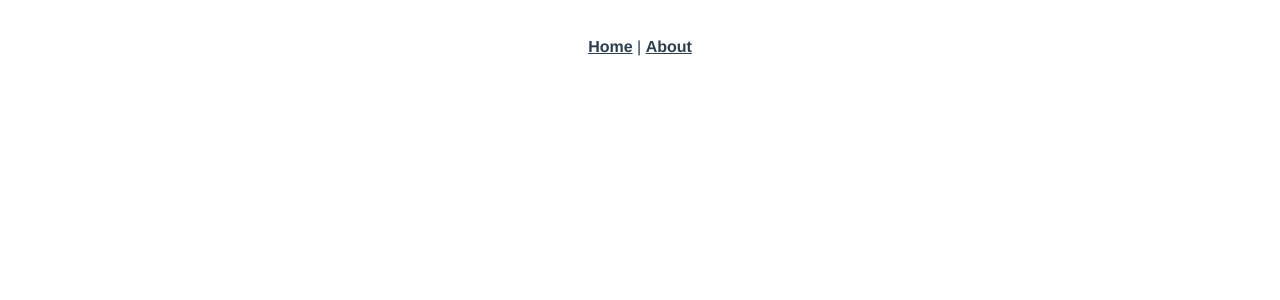
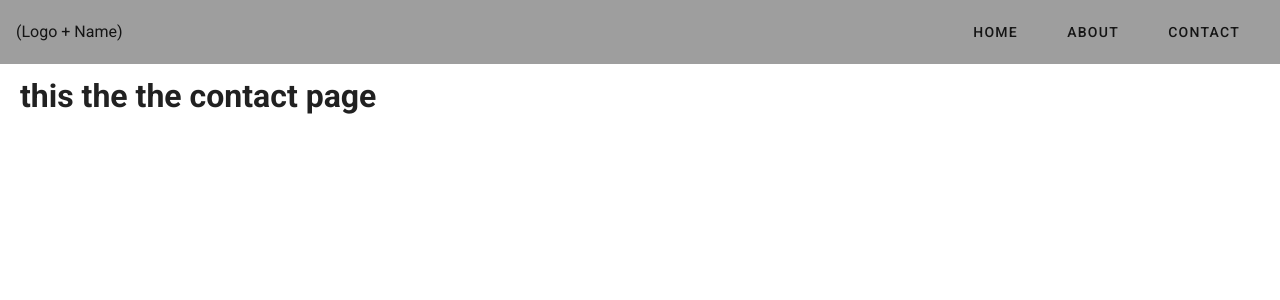
Before and after one commit to francisquinn/ConvinientWinesItalia, a Vue app: page /contact in a window 1280 px wide. Shown: the top 300 px of the page. Built offline with nearby package versions, Linux system fonts and the light colour scheme.

Commit message:
first commit

```diff
--- a/public/index.html
+++ b/public/index.html
@@ -6,6 +6,8 @@
     <meta name="viewport" content="width=device-width,initial-scale=1.0">
     <link rel="icon" href="<%= BASE_URL %>favicon.ico">
     <title><%= htmlWebpackPlugin.options.title %></title>
+    <link rel="stylesheet" href="https://fonts.googleapis.com/css?family=Roboto:100,300,400,500,700,900">
+    <link rel="stylesheet" href="https://cdn.jsdelivr.net/npm/@mdi/font@latest/css/materialdesignicons.min.css">
   </head>
   <body>
     <noscript>
--- a/src/App.vue
+++ b/src/App.vue
@@ -1,32 +1,24 @@
 <template>
-  <div id="app">
-    <div id="nav">
-      <router-link to="/">Home</router-link> |
-      <router-link to="/about">About</router-link>
-    </div>
-    <router-view/>
-  </div>
+  <v-app id="App">
+    <Header></Header>
+    <v-main class="mx-5 my-2">
+      <router-view></router-view>
+    </v-main>
+    <Footer></Footer>
+  </v-app>
 </template>
 
-<style>
-#app {
-  font-family: Avenir, Helvetica, Arial, sans-serif;
-  -webkit-font-smoothing: antialiased;
-  -moz-osx-font-smoothing: grayscale;
-  text-align: center;
-  color: #2c3e50;
-}
+<script>
+import Header from '@/components/Header'
+export default {
+  name: 'App',
 
-#nav {
-  padding: 30px;
-}
+  components: {
+    Header
+  },
 
-#nav a {
-  font-weight: bold;
-  color: #2c3e50;
-}
-
-#nav a.router-link-exact-active {
-  color: #42b983;
-}
-</style>
+  data: () => ({
+    //
+  }),
+};
+</script>
--- /dev/null
+++ b/src/components/Header.vue
@@ -0,0 +1,28 @@
+<template>
+  <nav>
+    <v-app-bar app fixed color="grey" flat>
+        <span>(Logo + Name)</span>
+        <v-spacer></v-spacer>
+      <div class="pa-2" v-for="page in pages" :key="page.text">
+        <router-link id="link" :to="`${page.route}`">
+          <v-btn id="button" text>{{page.text}}</v-btn>
+        </router-link>
+      </div>
+    </v-app-bar>
+  </nav>
+</template>
+
+<script>
+export default {
+  data: () => ({
+    pages: [
+      { text: "Home", route: "/" },
+      { text: "About", route: "/about" },
+      {text: "Contact", route: "/contact"}
+    ]
+  })
+};
+</script>
+
+<style>
+</style>
--- a/src/components/HelloWorld.vue
+++ /dev/null
@@ -1,59 +0,0 @@
-<template>
-  <div class="hello">
-    <h1>{{ msg }}</h1>
-    <p>
-      For a guide and recipes on how to configure / customize this project,<br>
-      check out the
-      <a href="https://cli.vuejs.org" target="_blank" rel="noopener">vue-cli documentation</a>.
-    </p>
-    <h3>Installed CLI Plugins</h3>
-    <ul>
-      <li><a href="https://github.com/vuejs/vue-cli/tree/dev/packages/%40vue/cli-plugin-babel" target="_blank" rel="noopener">babel</a></li>
-      <li><a href="https://github.com/vuejs/vue-cli/tree/dev/packages/%40vue/cli-plugin-router" target="_blank" rel="noopener">router</a></li>
-      <li><a href="https://github.com/vuejs/vue-cli/tree/dev/packages/%40vue/cli-plugin-eslint" target="_blank" rel="noopener">eslint</a></li>
-    </ul>
-    <h3>Essential Links</h3>
-    <ul>
-      <li><a href="https://vuejs.org" target="_blank" rel="noopener">Core Docs</a></li>
-      <li><a href="https://forum.vuejs.org" target="_blank" rel="noopener">Forum</a></li>
-      <li><a href="https://chat.vuejs.org" target="_blank" rel="noopener">Community Chat</a></li>
-      <li><a href="https://twitter.com/vuejs" target="_blank" rel="noopener">Twitter</a></li>
-      <li><a href="https://news.vuejs.org" target="_blank" rel="noopener">News</a></li>
-    </ul>
-    <h3>Ecosystem</h3>
-    <ul>
-      <li><a href="https://router.vuejs.org" target="_blank" rel="noopener">vue-router</a></li>
-      <li><a href="https://vuex.vuejs.org" target="_blank" rel="noopener">vuex</a></li>
-      <li><a href="https://github.com/vuejs/vue-devtools#vue-devtools" target="_blank" rel="noopener">vue-devtools</a></li>
-      <li><a href="https://vue-loader.vuejs.org" target="_blank" rel="noopener">vue-loader</a></li>
-      <li><a href="https://github.com/vuejs/awesome-vue" target="_blank" rel="noopener">awesome-vue</a></li>
-    </ul>
-  </div>
-</template>
-
-<script>
-export default {
-  name: 'HelloWorld',
-  props: {
-    msg: String
-  }
-}
-</script>
-
-<!-- Add "scoped" attribute to limit CSS to this component only -->
-<style scoped>
-h3 {
-  margin: 40px 0 0;
-}
-ul {
-  list-style-type: none;
-  padding: 0;
-}
-li {
-  display: inline-block;
-  margin: 0 10px;
-}
-a {
-  color: #42b983;
-}
-</style>
--- a/src/main.js
+++ b/src/main.js
@@ -1,10 +1,12 @@
 import Vue from 'vue'
 import App from './App.vue'
 import router from './router'
+import vuetify from './plugins/vuetify';
 
 Vue.config.productionTip = false
 
 new Vue({
   router,
+  vuetify,
   render: h => h(App)
 }).$mount('#app')
--- /dev/null
+++ b/src/plugins/vuetify.js
@@ -0,0 +1,7 @@
+import Vue from 'vue';
+import Vuetify from 'vuetify/lib';
+
+Vue.use(Vuetify);
+
+export default new Vuetify({
+});
--- a/src/router/index.js
+++ b/src/router/index.js
@@ -1,6 +1,8 @@
 import Vue from 'vue'
 import VueRouter from 'vue-router'
 import Home from '../views/Home.vue'
+import About from '../views/About'
+import Contact from '../views/Contact'
 
 Vue.use(VueRouter)
 
@@ -13,10 +15,12 @@ Vue.use(VueRouter)
   {
     path: '/about',
     name: 'About',
-    // route level code-splitting
-    // this generates a separate chunk (about.[hash].js) for this route
-    // which is lazy-loaded when the route is visited.
-    component: () => import(/* webpackChunkName: "about" */ '../views/About.vue')
+    component: About
+  },
+  {
+    path: '/contact',
+    name: 'Contact',
+    component: Contact
   }
 ]
 
--- /dev/null
+++ b/src/views/Contact.vue
@@ -0,0 +1,13 @@
+<template>
+  <h1>this the the contact page</h1>
+</template>
+
+<script>
+export default {
+
+}
+</script>
+
+<style>
+
+</style>
--- a/src/views/Home.vue
+++ b/src/views/Home.vue
@@ -1,18 +1,14 @@
 <template>
-  <div class="home">
-    <img alt="Vue logo" src="../assets/logo.png">
-    <HelloWorld msg="Welcome to Your Vue.js App"/>
-  </div>
+  <h1>This is the home page</h1>
 </template>
 
 <script>
 // @ is an alias to /src
-import HelloWorld from '@/components/HelloWorld.vue'
+
 
 export default {
   name: 'Home',
   components: {
-    HelloWorld
   }
 }
 </script>
--- /dev/null
+++ b/vue.config.js
@@ -0,0 +1,5 @@
+module.exports = {
+  "transpileDependencies": [
+    "vuetify"
+  ]
+}
```
Also changed, not shown: package.json (+7 -2 lines), src/assets/logo.svg (added), 1 other file (tests, documents, lock files or other folders).
